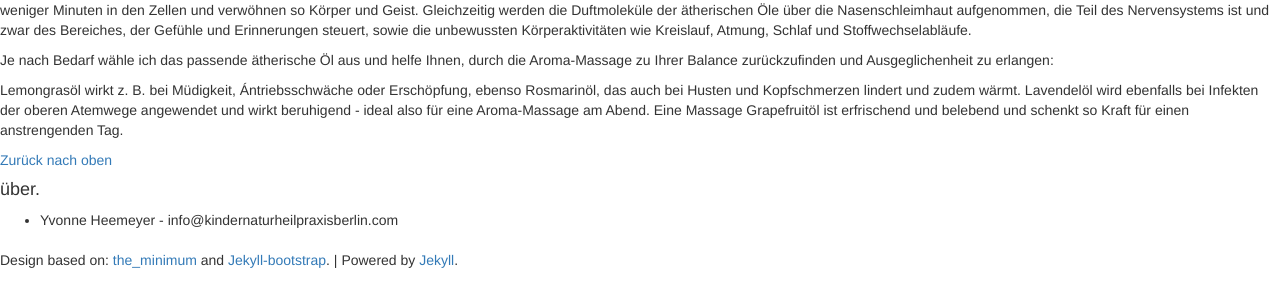
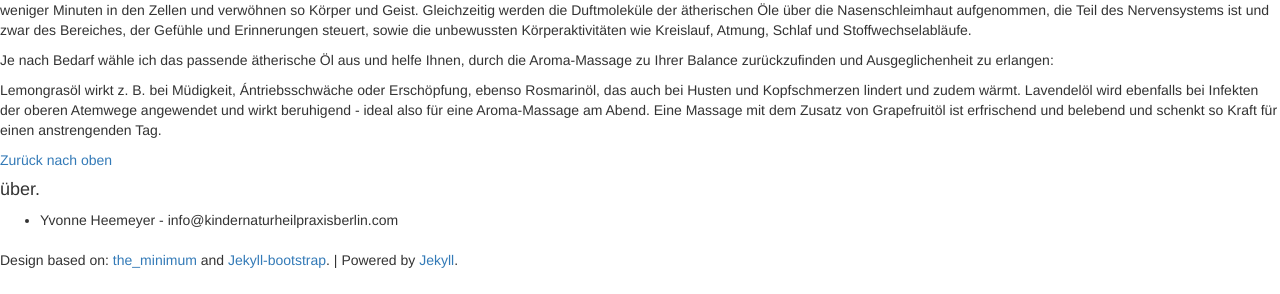
Before and after one commit to heilpraktiker/heilpraktiker.github.io, a Jekyll site: the page built from therapieverfahren/aroma-massage/index.md, in a window 1280 px wide. Shown: the part 162-456 px from the top of the page. Built offline with Jekyll 4.4.1, drawn with Linux system fonts in a browser that asks for light colours; nearby versions of some CDN libraries; comment, search, counter and statistics services are not loaded.

Commit message:
Updated index.md

```diff
--- a/therapieverfahren/aroma-massage/index.md
+++ b/therapieverfahren/aroma-massage/index.md
@@ -10,4 +10,4 @@
 
 Je nach Bedarf wähle ich das passende ätherische Öl aus und helfe Ihnen, durch die Aroma-Massage zu Ihrer Balance zurückzufinden und Ausgeglichenheit zu erlangen:
 
-Lemongrasöl wirkt z. B. bei Müdigkeit, Ántriebsschwäche oder Erschöpfung, ebenso Rosmarinöl, das auch bei Husten und Kopfschmerzen lindert und zudem wärmt. Lavendelöl wird ebenfalls bei Infekten der oberen Atemwege angewendet und wirkt beruhigend - ideal also für eine Aroma-Massage am Abend. Eine Massage Grapefruitöl ist erfrischend und belebend und schenkt so Kraft für einen anstrengenden Tag.
+Lemongrasöl wirkt z. B. bei Müdigkeit, Ántriebsschwäche oder Erschöpfung, ebenso Rosmarinöl, das auch bei Husten und Kopfschmerzen lindert und zudem wärmt. Lavendelöl wird ebenfalls bei Infekten der oberen Atemwege angewendet und wirkt beruhigend - ideal also für eine Aroma-Massage am Abend. Eine Massage mit dem Zusatz von Grapefruitöl ist erfrischend und belebend und schenkt so Kraft für einen anstrengenden Tag.
```
